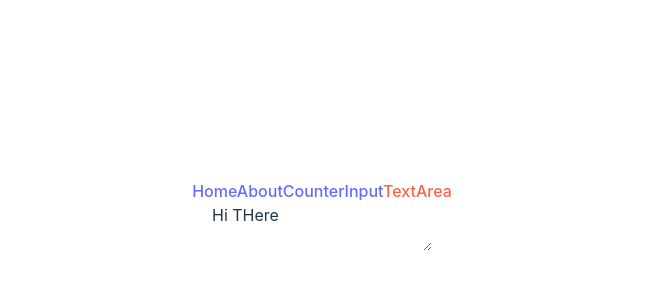
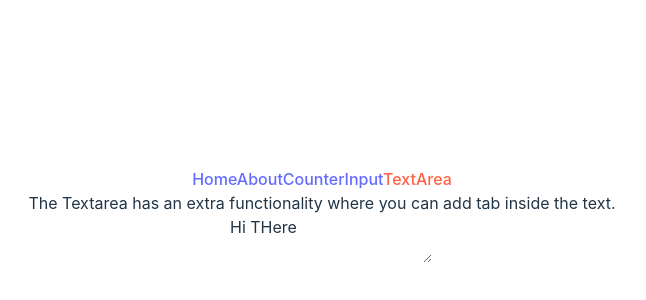
Before and after one commit to hasansfzn/vue_learning_project, a Vue app: page /textArea in a window 1280 px wide. Shown: the part 182-482 px from the top of the page, without its empty margins (318-964 px from the left). Built offline with nearby package versions, Linux system fonts and the light colour scheme.

Commit message:
an tabable textarea added with extra component

```diff
--- /dev/null
+++ b/src/components/TabableTextArea.vue
@@ -0,0 +1,34 @@
+<script setup>
+  // import { onMounted, ref } from "vue";
+
+  // const textarea = ref(null);
+
+  const onTabPressed = (e) => {
+    let textArea = e.target;
+
+    //get caret position/selection
+    let val = textArea.value,
+      start = textArea.selectionStart,
+      end = textArea.selectionEnd;
+
+    //set textarea value tp : text before caret + tab + text after caret
+    textArea.value = val.substring(0, start) + "\t" + val.substring(end);
+
+    //put caret at the right position again
+    textArea.selectionStart = textArea.selectionEnd = start + 1;
+  };
+</script>
+
+<template>
+  <div class="">
+    <textarea
+      id="textarea001"
+      class="w-96 h-60 p-2"
+      @keydown.tab.prevent="onTabPressed"
+    >
+    Hi THere
+    </textarea>
+  </div>
+</template>
+
+<style></style>
--- a/src/views/TextArea.vue
+++ b/src/views/TextArea.vue
@@ -1,50 +1,14 @@
 <script setup>
-import { onMounted, ref } from "vue";
-
-// const textarea = ref(null);
-
-const onTabPressed = (e) => {
-  let textArea = e.target;
-
-  //get caret position/selection
-  let val = textArea.value,
-    start = textArea.selectionStart,
-    end = textArea.selectionEnd;
-
-  //set textarea value tp : text before caret + tab + text after caret
-  textArea.value = val.substring(0, start) + "\t" + val.substring(end);
-
-  //put caret at the right position again
-  textArea.selectionStart = textArea.selectionEnd = start + 1;
-};
-// onMounted(() => {
-//   textarea.value.addEventListener("keydown", (e) => {
-//     let t = textarea.value;
-
-//     //when tab pressed
-//     if (e.keyCode === 9) {
-//       //get caret position/selection
-//       let val = t.value,
-//         start = t.selectionStart,
-//         end = t.selectionEnd;
-
-//       //set textarea value to: text before caret + tab + text after caret
-//       t.value = val.substring(0, start) + "\t" + val.substring(end);
-
-//       //put caret at the right position again
-//       t.selectionStart = t.selectionEnd = start + 1;
-
-//       e.preventDefault();
-//     }
-//   });
-// });
+import TabableTextArea from "../components/TabableTextArea.vue";
 </script>
 
 <template>
   <div class="m-3 p-2 shadow shadow-gray-300">
-    <textarea class="w-96 h-60" @keydown.tab.prevent="onTabPressed">
-Hi THere</textarea
-    >
+    <h2 class="my-2 py-3 text-xl font-semibold">
+      The Textarea has an extra functionality where you can add tab inside the
+      text.
+    </h2>
+    <TabableTextArea />
   </div>
 </template>
 
```
